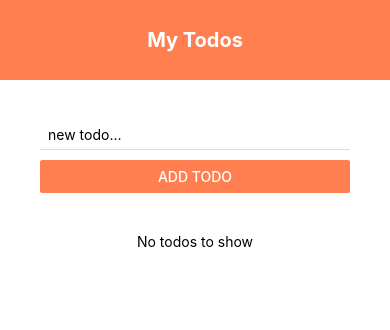
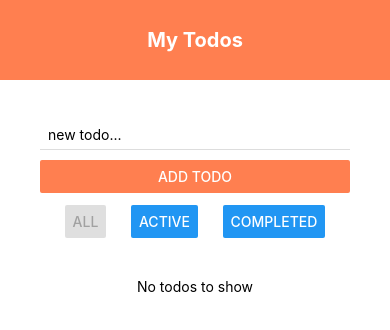
Before and after one commit to samarkalra/RN-Todo-App, a React Native app: screen / in a window 390 px wide. Shown: the top 330 px of the page. Built offline with nearby package versions, Linux system fonts and the light colour scheme.

Commit message:
added filters for todoItem's visibilty

```diff
--- a/Redux/store.js
+++ b/Redux/store.js
@@ -4,6 +4,7 @@ import {
     getDefaultMiddleware,
 } from '@reduxjs/toolkit';
 import todoReducer from './todoSlice';
+import visibilityFilterReducer from './visibilityFilterSlice';
 import AsyncStorage from '@react-native-async-storage/async-storage';
 import {persistReducer, persistStore} from 'redux-persist';
 import {
@@ -18,11 +19,11 @@ import {
 const persistConfig = {
     key: 'root',
     storage: AsyncStorage,
-    whiteList: ['todos'],
 }
 
 const rootReducer = combineReducers({
     todo: persistReducer(persistConfig, todoReducer),
+    visibleFilter: persistReducer(persistConfig, visibilityFilterReducer),
 });
 
 export const store = configureStore({
--- /dev/null
+++ b/Redux/visibilityFilterSlice.js
@@ -0,0 +1,17 @@
+import { createSlice } from '@reduxjs/toolkit';
+
+export const visibilityFilterSlice = createSlice({
+    name: 'visibilityFilter',
+    initialState: {
+        filter: 'ALL'
+    },
+    reducers: {
+        setVisibilityFilter: (state, action) => {
+            state.filter = action.payload.filter
+        }
+    }
+});
+
+export const { setVisibilityFilter } = visibilityFilterSlice.actions;
+
+export default visibilityFilterSlice.reducer;
--- a/components/AddTodo.js
+++ b/components/AddTodo.js
@@ -30,7 +30,7 @@ const AddTodo = () => {
     }
 
     return (
-        <View>
+        <View style={{marginBottom: 12}}>
             <TextInput
                 style={styles.input}
                 placeholder='new todo...'
--- /dev/null
+++ b/components/FilterMenu.js
@@ -0,0 +1,26 @@
+import React from 'react';
+import {View, Button, StyleSheet} from 'react-native';
+import {setVisibilityFilter} from '../Redux/visibilityFilterSlice';
+import {useDispatch, useSelector} from 'react-redux';
+
+const FilterMenu = () => {
+    const dispatch = useDispatch();
+    const filter = useSelector(state => state.visibleFilter.filter);
+
+    return(
+        <View style={styles.filterMenuContainer}>
+            <Button title='All' disabled={filter === 'ALL' ? true: false} onPress={() => dispatch(setVisibilityFilter({filter: 'ALL'}))} />
+            <Button title='Active' disabled={filter === 'ACTIVE' ? true: false} onPress={() => dispatch(setVisibilityFilter({filter: 'ACTIVE'}))} />
+            <Button title='Completed' disabled={filter === 'COMPLETED' ? true: false} onPress={() => dispatch(setVisibilityFilter({filter: 'COMPLETED'}))} />
+        </View>
+    );
+}
+
+const styles = StyleSheet.create({
+    filterMenuContainer: {
+        flexDirection: 'row',
+        justifyContent: 'space-evenly',
+    }
+});
+
+export default FilterMenu;
--- a/components/TodoList.js
+++ b/components/TodoList.js
@@ -1,5 +1,5 @@
 import React from 'react';
-import { FlatList, StyleSheet } from 'react-native';
+import { FlatList } from 'react-native';
 import TodoItem from './TodoItem';
 
 const TodoList = ({ todos }) => {
--- a/components/Todos.js
+++ b/components/Todos.js
@@ -4,19 +4,30 @@ import {
     Text,
     StyleSheet
 } from 'react-native';
-import AsyncStorage from '@react-native-async-storage/async-storage';
 import AddTodo from './AddTodo';
 import TodoList from './TodoList';
+import FilterMenu from './FilterMenu';
 import { useSelector } from 'react-redux';
 
 const Todos = () => {
-    const todos = useSelector(state => state.todo.todos);
+    const allTodos = useSelector(state => state.todo.todos);
+    const filter = useSelector(state => state.visibleFilter.filter);
+    let visibleTodos = [];
+    if(filter==='ACTIVE') {
+        visibleTodos = allTodos.filter(todo => !todo.isCompleted);
+    } else if(filter==='COMPLETED') {
+        visibleTodos = allTodos.filter(todo => todo.isCompleted);
+    } else {
+        visibleTodos = allTodos;
+    }
+
     return (
         <View style={styles.content}>
             <AddTodo />
+            <FilterMenu />
             <View style={styles.list}>
-                {todos.length > 0 ?
-                    <TodoList todos={todos} />
+                {visibleTodos.length > 0 ?
+                    <TodoList todos={visibleTodos} />
                     : <Text style={styles.emptyTodoText}>No todos to show</Text>
                 }
             </View>
```
